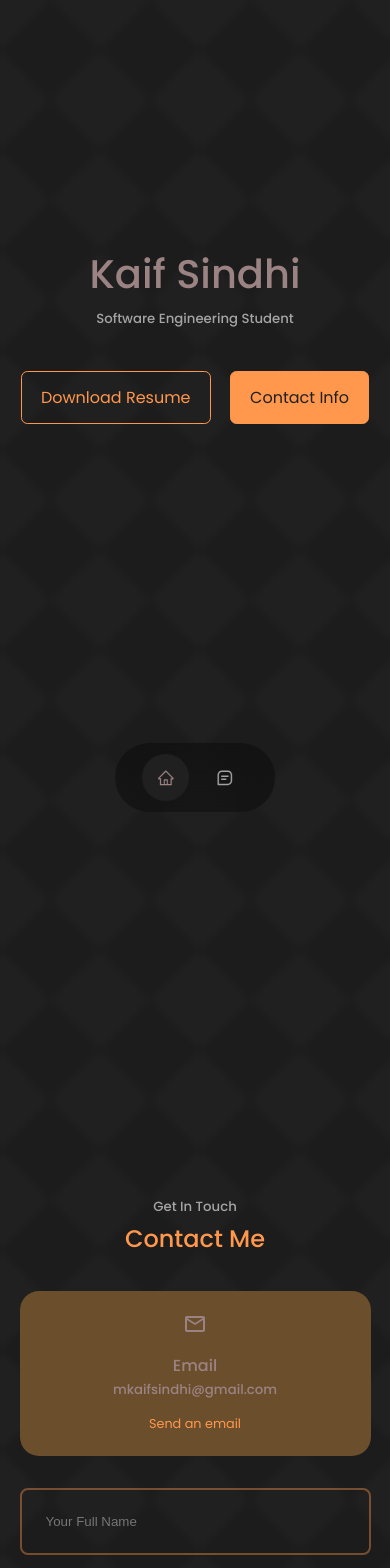
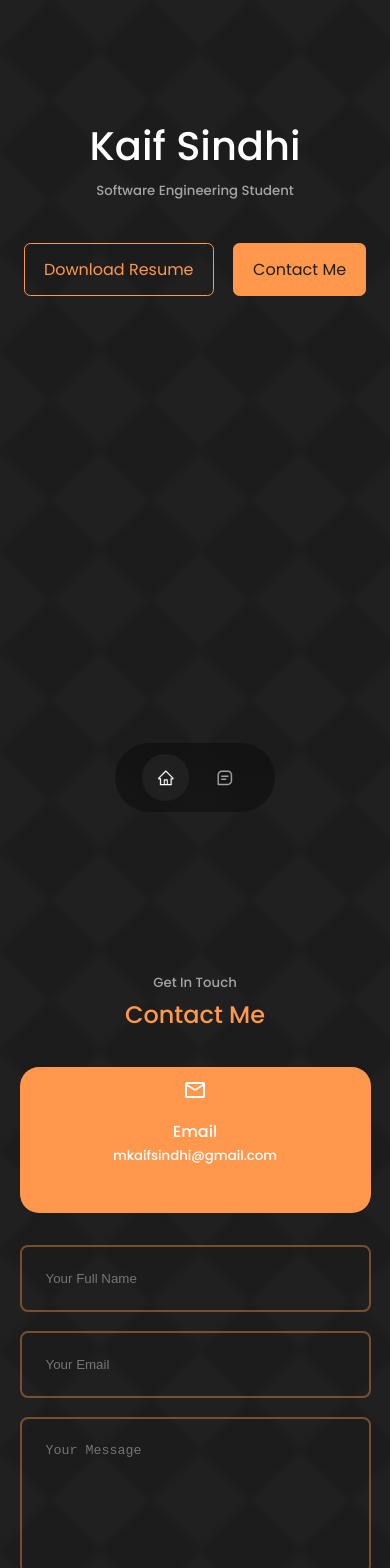
Before and after one commit to kaifsindhi/react-portfolio-v2, a React (Create React App) app: page / in a window 390 px wide. Shown: the top 1568 px of the page. Built offline with nearby package versions, Linux system fonts and the light colour scheme.

Commit message:
nav mobile and nav desktop

```diff
--- a/src/App.jsx
+++ b/src/App.jsx
@@ -22,7 +22,7 @@ const App = () => {
       {/* <Testimonials /> */}
       <Socials />
       <Contact />
-      <Footer />
+      {/* <Footer /> */}
     </>
   );
 };
--- a/src/components/contact/contact.css
+++ b/src/components/contact/contact.css
@@ -12,7 +12,7 @@
 }
 
 .contact__option {
-    background: var(--color-bg-variant);
+    background: var(--color-primary);
     padding: 1.2rem;
     border-radius: 1.2rem;
     text-align: center;
@@ -67,4 +67,8 @@ textarea {
     .container.contact__container {
         width: var(--container-width-sm);
     }
+
+    .contact__option {
+        padding: 0.6rem;
+    }
 }
--- a/src/components/header/CTA.jsx
+++ b/src/components/header/CTA.jsx
@@ -8,7 +8,7 @@ const CTA = () => {
         Download Resume
       </a>
       <a href="#contact" className="btn btn-primary">
-        Contact Info
+        Contact Me
       </a>
     </div>
   );
--- a/src/components/header/header.css
+++ b/src/components/header/header.css
@@ -40,11 +40,11 @@ header {
 }
 
 /* Medium Devices */
-@media screen and (max-width: 1024px) {
+/* @media screen and (max-width: 1024px) {
   header {
     height: 68vh;
   }
-}
+} */
 
 /* Small Devices */
 @media screen and (max-width: 600px) {
--- a/src/components/nav/Nav.jsx
+++ b/src/components/nav/Nav.jsx
@@ -1,16 +1,32 @@
 import { useState, React } from "react";
 import "./nav.css";
 import { AiOutlineHome } from "react-icons/ai";
-import { AiOutlineUser } from "react-icons/ai";
-import { BiBook } from "react-icons/bi";
-import { RiServiceLine } from "react-icons/ri";
 import { BiMessageSquareDetail } from "react-icons/bi";
 
 const Nav = () => {
   const [activeNav, setActiveNav] = useState("#");
+  return (
+    <>
+      <nav className="standard">
+        <a
+          href="#"
+          className={activeNav === "#" ? "active" : ""}
+          onClick={() => setActiveNav("#")}
+        >
+          <h5>Home</h5>
+        </a>
+        <a
+          href="#contact"
+          className={activeNav === "#contact" ? "active" : ""}
+          onClick={() => setActiveNav("#contact")}
+        >
+          <h5>Contact</h5>
+        </a>
+      </nav>
 
-  return (
-    <nav>
+      {/* Mobile */}
+
+      <nav className="mobile">
         <a
           href="#"
           className={activeNav === "#" ? "active" : ""}
@@ -48,6 +64,7 @@ const Nav = () => {
           <BiMessageSquareDetail />
         </a>
       </nav>
+    </>
   );
 };
 
--- a/src/components/nav/nav.css
+++ b/src/components/nav/nav.css
@@ -1,18 +1,3 @@
-nav {
-  background: rgba(0, 0, 0, 0.3);
-  display: block;
-  padding: 0.7rem 1.7rem;
-  z-index: 2;
-  position: fixed;
-  left: 50%;
-  bottom: 2rem;
-  transform: translateX(-50%);
-  display: flex;
-  gap: 0.8rem;
-  border-radius: 3rem;
-  backdrop-filter: blur(15px);
-}
-
 nav a {
   background: transparent;
   padding: 0.9rem;
@@ -30,3 +15,31 @@ nav a.active {
   background: var(--color-bg);
   color: var(--color-white);
 }
+
+nav {
+  background: rgba(0, 0, 0, 0.3);
+  display: block;
+  padding: 0.7rem 1.7rem;
+  z-index: 2;
+  position: fixed;
+  display: flex;
+  gap: 0.8rem;
+  border-radius: 3rem;
+  backdrop-filter: blur(15px);
+}
+
+/* Standard */
+.standard {
+  flex-direction: row;
+  right: 0;
+  top: 2rem;
+  transform: translateX(-5vw);
+}
+
+/* Small Devices */
+.mobile {
+  flex-direction: row;
+  left: 50%;
+  bottom: 2rem;
+  transform: translateX(-50%);
+}
--- a/src/index.css
+++ b/src/index.css
@@ -27,7 +27,7 @@ html {
   --color-bg-variant: #6b4f2c;
   --color-primary: #ff974d;
   --color-primary-variant: rgba(255, 151, 77, 0.4);
-  --color-white: #9c8383;
+  --color-white: #fff;
   --color-light: rgba(255, 255, 255, 0.6);
 
   --transition: all 400ms ease;
@@ -62,8 +62,8 @@ h1 {
   font-size: 2.5rem;
 }
 
-section, header {
-  margin-top: 8rem;
+section,
+header {
   padding-top: 8rem;
   height: 100vh;
 }
@@ -120,20 +120,29 @@ img {
   object-fit: cover;
 }
 
-/* Hide Nav Bar */
-/* nav,
-nav * {
+/* Hide Mobile Nav Bar */
+.mobile,
+.mobile * {
   visibility: hidden;
-} */
+}
+
+/* Navigation Bar */
+@media screen and (max-width: 1280px) {
+  .mobile,
+  .mobile * {
+    visibility: visible;
+  }
+
+  .standard,
+  .standard * {
+    visibility: hidden;
+  }
+}
 
 /* Medium Devices */
 @media screen and (max-width: 1024px) {
   .container {
     width: var(--container-width-md);
-  }
-
-  section {
-    margin-top: 6rem;
   }
 }
 
@@ -146,9 +155,4 @@ nav * {
   section > h2 {
     margin-bottom: 2rem;
   }
-
-  /* nav,
-  nav * {
-    visibility: visible;
-  } */
 }
```
Lines whose indentation alone changed are shown as unchanged.
